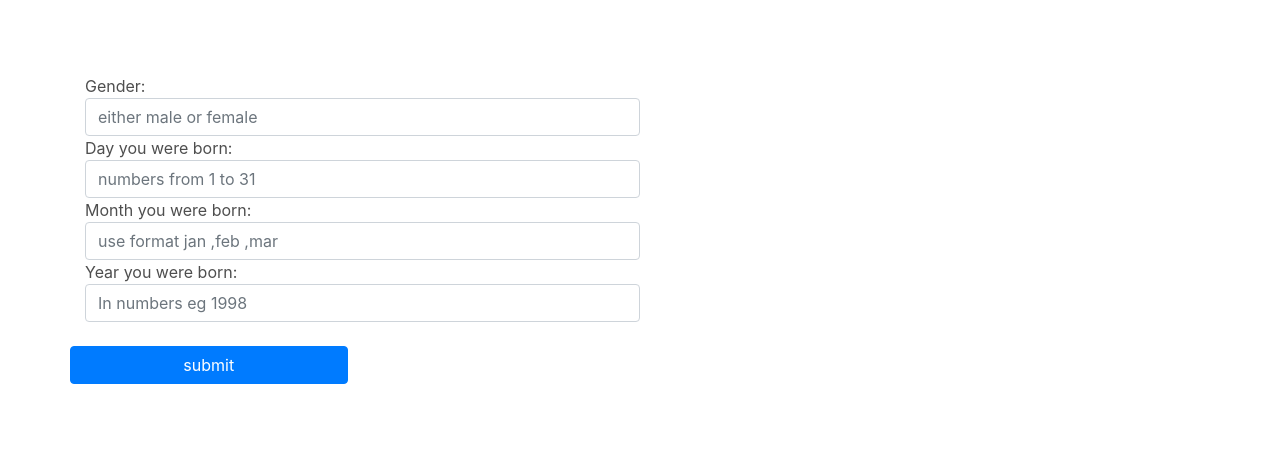
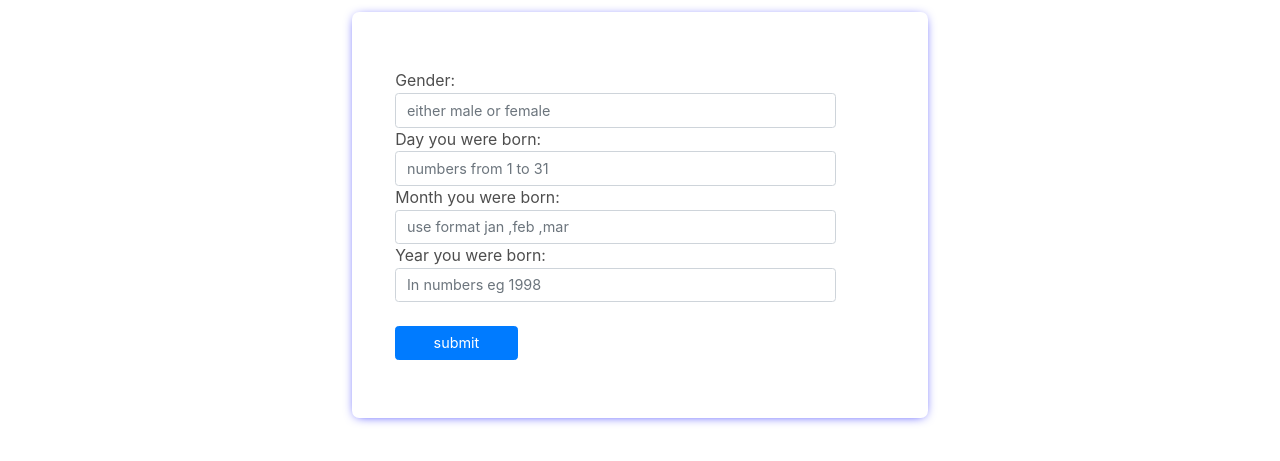
Before and after one commit to lloydMwiti/MP-prep2, a plain HTML site: page index.html in a window 1280 px wide. Shown: the part 417-878 px from the top of the page. Before the commit the page ends 849 px from the top, so only its background shows below. Drawn offline with Linux system fonts and the light colour scheme.

Commit message:
styling change

```diff
--- a/index.css
+++ b/index.css
@@ -1,13 +1,34 @@
 *{
-    font-size: 1rem;
+    font-size: .9rem;
     color: rgb(46, 46, 46);
 
 }
 form{
+    font-size: 1.1rem;
+    border-radius: .5rem;
+    padding: 4rem 3rem;
+    width: 50%;
+    max-width: 45rem;
+    min-width: 40rem;
+    box-shadow: 0 .1rem .8rem -.3rem blue ;
     margin-bottom: 3rem;
     color: rgb(78, 78, 78);
 }
+form>.input{
+    font-size: 1rem;
+    width: 90%;
+    color: rgb(63, 72, 80);
+}
+.center{
+    display: flex;
+    flex-direction: column;
+    align-items: center;
+}
 #out{
+
+    font-size: large;
+    font-weight: lighter;
+    color: rgb(32, 31, 71);
     width: 50%;
     min-width: 20rem;
     padding: .5rem 3rem;
--- a/index.html
+++ b/index.html
@@ -15,7 +15,7 @@
                 get your ghanian akan name.
             </h4>
         </div>
-
+        <div class="center">
          <h2>What we do here:</h2>
         <p>
             We use your details to determine your akan Names<br>
@@ -29,19 +29,19 @@
 
           <form action="" onsubmit="return false" class="form" name="mform">
               Gender:
-              <input class="form-control w-50" name="gender" required placeholder="either male or female" type="text" >
+              <input class="form-control input" name="gender" required placeholder="either male or female" type="text" >
               Day you were born:
-              <input class="form-control w-50" name="day" required min="0" max="31" type="number" placeholder="numbers from 1 to 31" type="text" >
+              <input class="form-control input" name="day" required min="0" max="31" type="number" placeholder="numbers from 1 to 31" type="text" >
               Month you were born:
-              <input class="form-control w-50" name="month" required placeholder="use format jan ,feb ,mar" type="text" >
+              <input class="form-control input " name="month" required placeholder="use format jan ,feb ,mar" type="text" >
               Year you were born:
-              <input class="form-control w-50" name="year" required min="1800" max="2020" placeholder="In numbers eg 1998" type="number" >
+              <input class="form-control input" name="year" required min="1800" max="2020" placeholder="In numbers eg 1998" type="number" >
               <br>
-              <div class="w-100 row">
+
               <button class="btn btn-block w-25 btn-primary" id="submit" >submit</button>
-              </div>
+
           </form>
-
+        </div>
 
 
 
```
